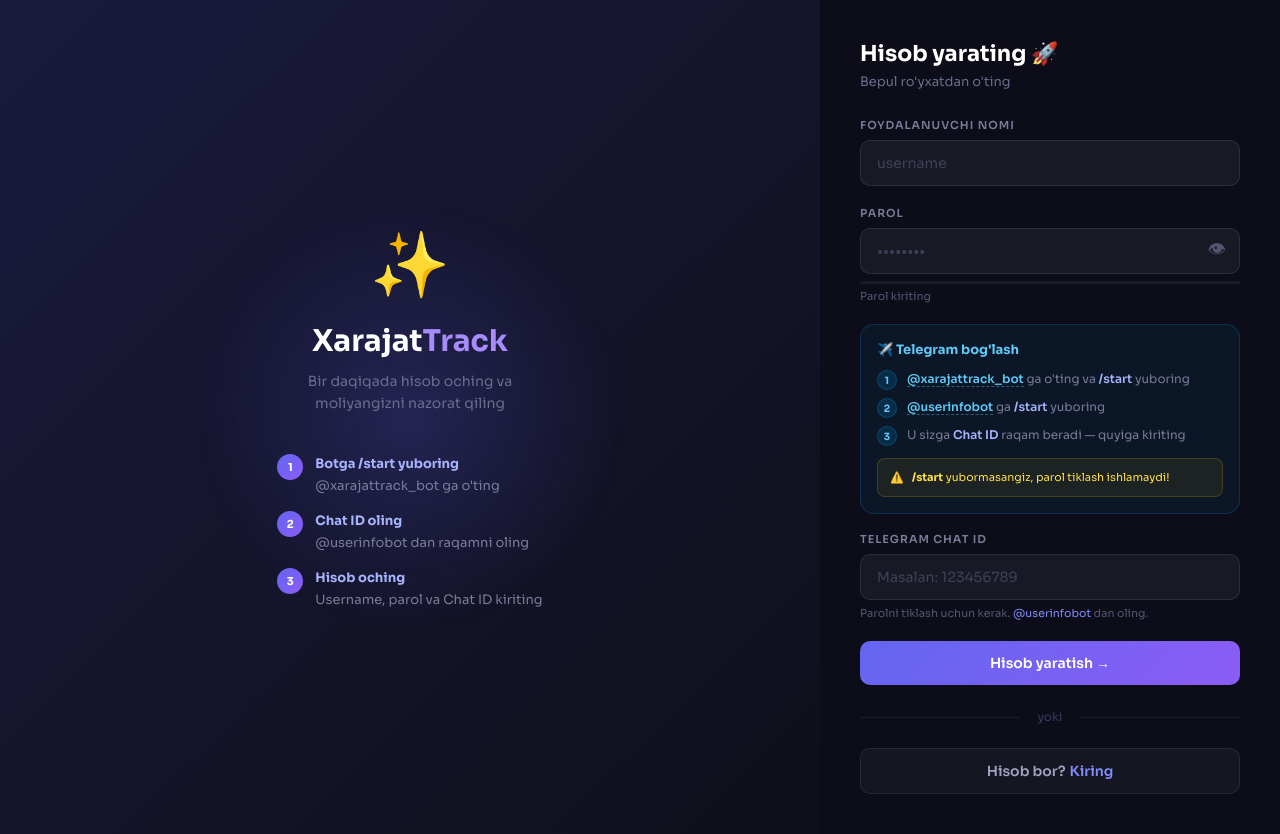
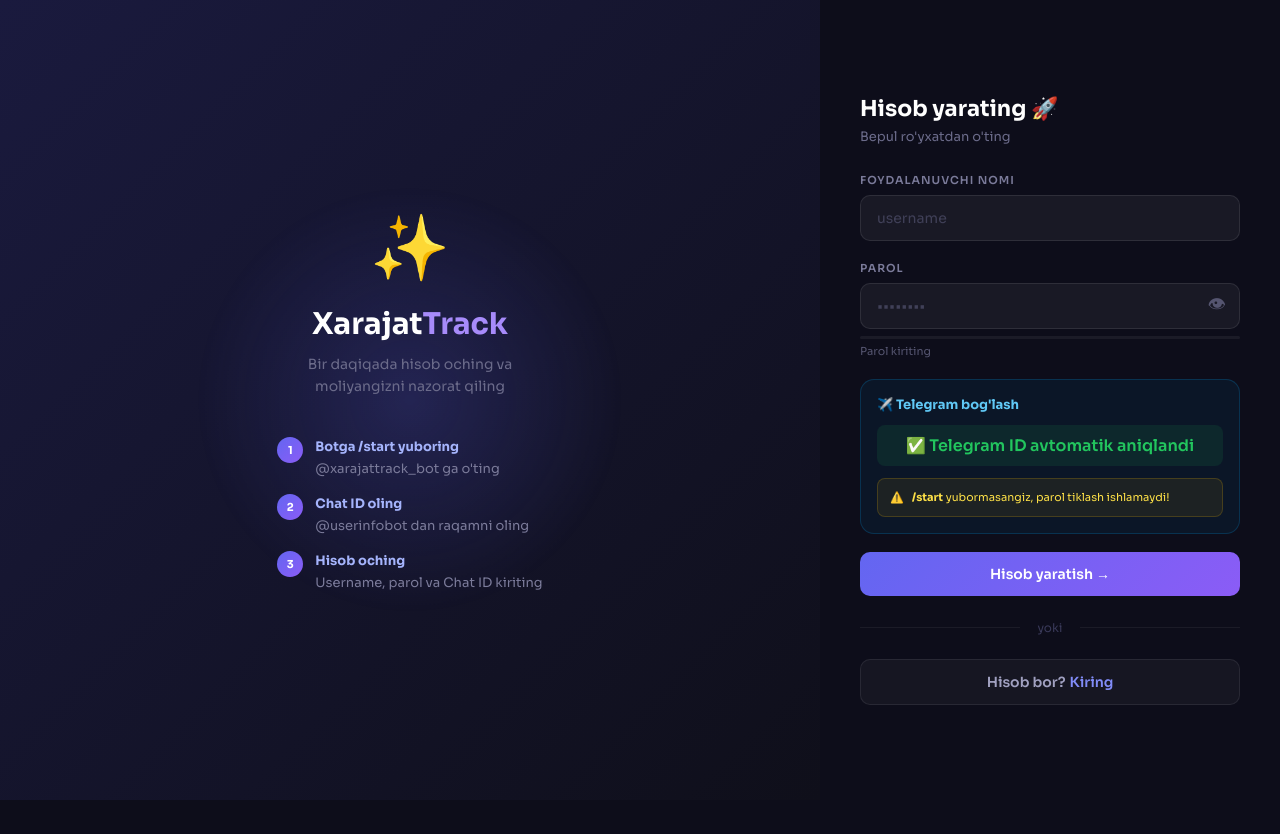
Before and after one commit to Toy8088/xarajat, a Flask app: page /register in a window 1280 px wide. After the commit the page ends 800 px from the top, so only its background shows below. Run offline with Flask 3, Linux system fonts and the light colour scheme; some libraries are stand-ins or nearby versions.

Commit message:
Telegram ID avtomatik olinadigan bo'ldi

```diff
--- a/templates/register.html
+++ b/templates/register.html
@@ -44,19 +44,22 @@
                         <div class="strength-bar"><div class="strength-fill" id="strengthFill"></div></div>
                         <div class="strength-text" id="strengthText" style="color:#555570">Parol kiriting</div>
                     </div>
-                    <div class="telegram-box">
+                    <div class="telegram-box" id="tgBox">
                         <div class="tg-header">✈️ Telegram bog'lash</div>
-                        <div class="tg-steps">
+                        <div id="tgAutoMsg" style="display: none; padding: 10px; background: rgba(34,197,94,0.1); color: #22c55e; border-radius: 8px; font-weight: 600; text-align: center; margin: 10px 0;">
+                            ✅ Telegram ID avtomatik aniqlandi
+                        </div>
+                        <div class="tg-steps" id="tgManualSteps">
                             <div class="tg-step"><div class="tg-step-num">1</div><div><a href="https://t.me/xarajattrack_bot" target="_blank">@xarajattrack_bot</a> ga o'ting va <span>/start</span> yuboring</div></div>
                             <div class="tg-step"><div class="tg-step-num">2</div><div><a href="https://t.me/userinfobot" target="_blank">@userinfobot</a> ga <span>/start</span> yuboring</div></div>
                             <div class="tg-step"><div class="tg-step-num">3</div><div>U sizga <span>Chat ID</span> raqam beradi — quyiga kiriting</div></div>
                         </div>
                         <div class="tg-warning">⚠️ <span><strong>/start</strong> yubormasangiz, parol tiklash ishlamaydi!</span></div>
                     </div>
-                    <div class="field">
+                    <div class="field" id="tgField">
                         <label>Telegram Chat ID</label>
-                        <input type="text" name="telegram_chat_id" placeholder="Masalan: 123456789">
-                        <div class="hint">Parolni tiklash uchun kerak. <a href="https://t.me/userinfobot" target="_blank">@userinfobot</a> dan oling.</div>
+                        <input type="text" name="telegram_chat_id" id="telegram_chat_id" placeholder="Masalan: 123456789">
+                        <div class="hint" id="tgHint">Parolni tiklash uchun kerak. <a href="https://t.me/userinfobot" target="_blank">@userinfobot</a> dan oling.</div>
                     </div>
                     <button type="submit" class="btn btn-primary">Hisob yaratish →</button>
                 </form>
@@ -65,6 +68,7 @@
             </div>
         </div>
     </div>
+    <script src="https://telegram.org/js/telegram-web-app.js"></script>
     <script>
         function togglePass(id, btn) {
             const inp = document.getElementById(id);
@@ -91,6 +95,20 @@
             text.textContent = lvl[s].l;
             text.style.color = lvl[s].lc;
         }
+
+        document.addEventListener("DOMContentLoaded", function() {
+            if (window.Telegram && window.Telegram.WebApp) {
+                const tg = window.Telegram.WebApp;
+                tg.ready();
+                if (tg.initDataUnsafe && tg.initDataUnsafe.user) {
+                    const userId = tg.initDataUnsafe.user.id;
+                    document.getElementById('telegram_chat_id').value = userId;
+                    document.getElementById('tgManualSteps').style.display = 'none';
+                    document.getElementById('tgField').style.display = 'none';
+                    document.getElementById('tgAutoMsg').style.display = 'block';
+                }
+            }
+        });
     </script>
 </body>
 </html>
```
